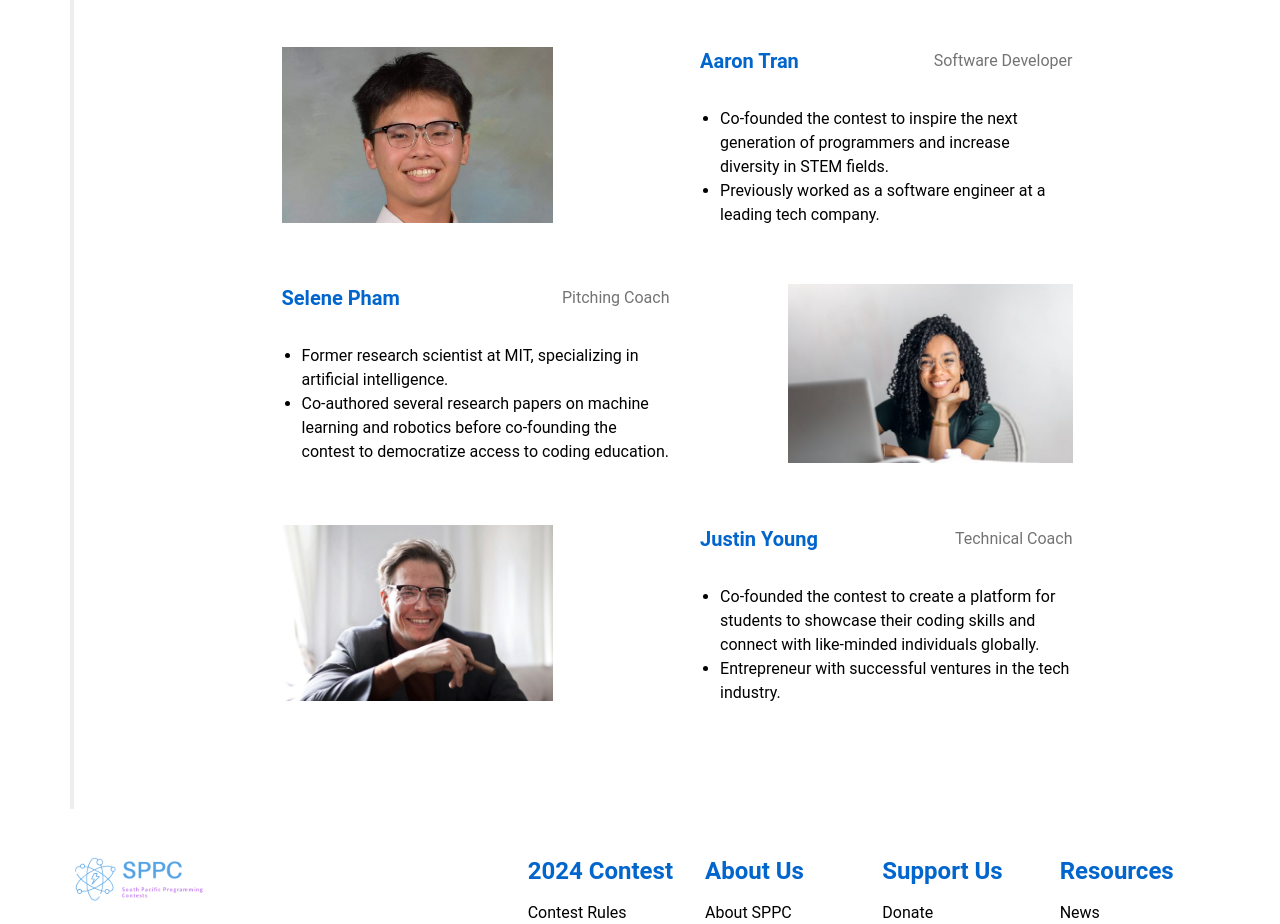
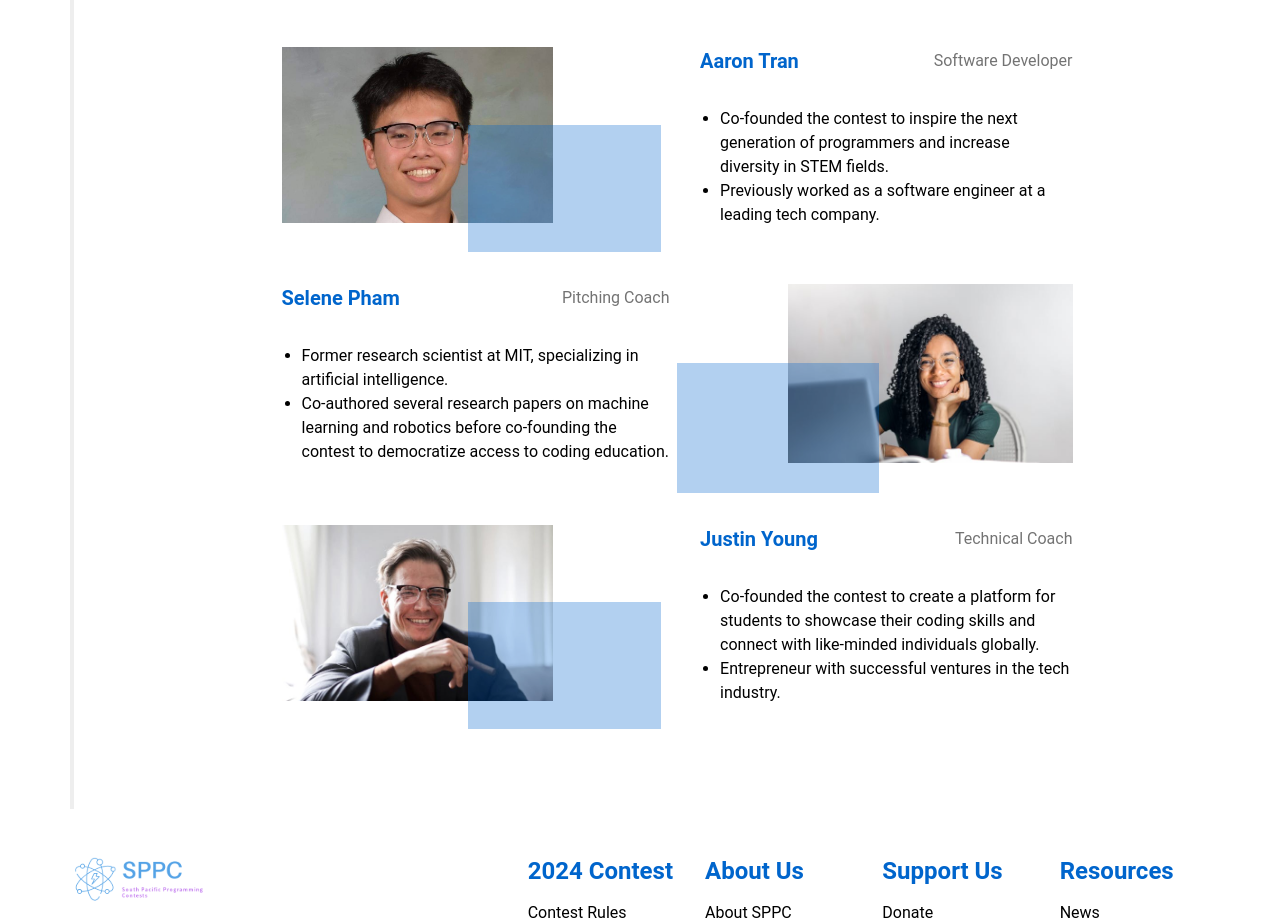
Before and after one commit to tranducanh2111/sppc-contest, a Next.js app: page /about in a window 1280 px wide. Shown: the part 1920-2844 px from the top of the page. Built offline with nearby package versions, Linux system fonts and the light colour scheme; no server answers.

Commit message:
fix bug overlay color not appear on component/about/team

```diff
--- a/src/components/PeopleCard.tsx
+++ b/src/components/PeopleCard.tsx
@@ -3,7 +3,6 @@ import React from 'react'
 
 interface PeopleCardProps {
     img: StaticImageData | string
-  recColor: string
     name: string
     position: string
     description: string[]
@@ -12,7 +11,6 @@ interface PeopleCardProps {
 
 export const PeopleCard: React.FC<PeopleCardProps> = ({
     img,
-  recColor,
     name,
     position,
     description,
@@ -34,7 +32,7 @@ export const PeopleCard: React.FC<PeopleCardProps> = ({
                     }`}
                 />
                 <div
-                className={`absolute w-[51%] h-[62%] ${recColor} opacity-50 bottom-0 ${
+                    className={`absolute w-[51%] h-[62%] bg-secondary opacity-50 bottom-0 ${
                         order === 'odd' ? 'right-0' : 'left-0'
                     }`}
                 />
--- a/src/page-sections/About/Team.tsx
+++ b/src/page-sections/About/Team.tsx
@@ -23,7 +23,6 @@ const Team = () => {
                     <PeopleCard
                         key={index}
                         img={person.img}
-                        recColor={person.recColor}
                         name={person.name}
                         position={person.position}
                         description={person.description}
--- a/src/sample_data/peopleList.json
+++ b/src/sample_data/peopleList.json
@@ -1,7 +1,6 @@
 [
     {
       "img": "/duc_anh.jpg",
-      "recColor": "bg-[#E76F51]",
       "name": "Aaron Tran",
       "position": "Software Developer",
       "description": [
@@ -11,7 +10,6 @@
     },
     {
       "img": "/selene-pham.jpg",
-      "recColor": "bg-[#2A9D8F]",
       "name": "Selene Pham",
       "position": "Pitching Coach",
       "description": [
@@ -21,7 +19,6 @@
     },
     {
       "img": "/justin-young.jpg",
-      "recColor": "bg-[#E9C46A]",
       "name": "Justin Young",
       "position": "Technical Coach",
       "description": [
```
Lines whose indentation alone changed are shown as unchanged.
